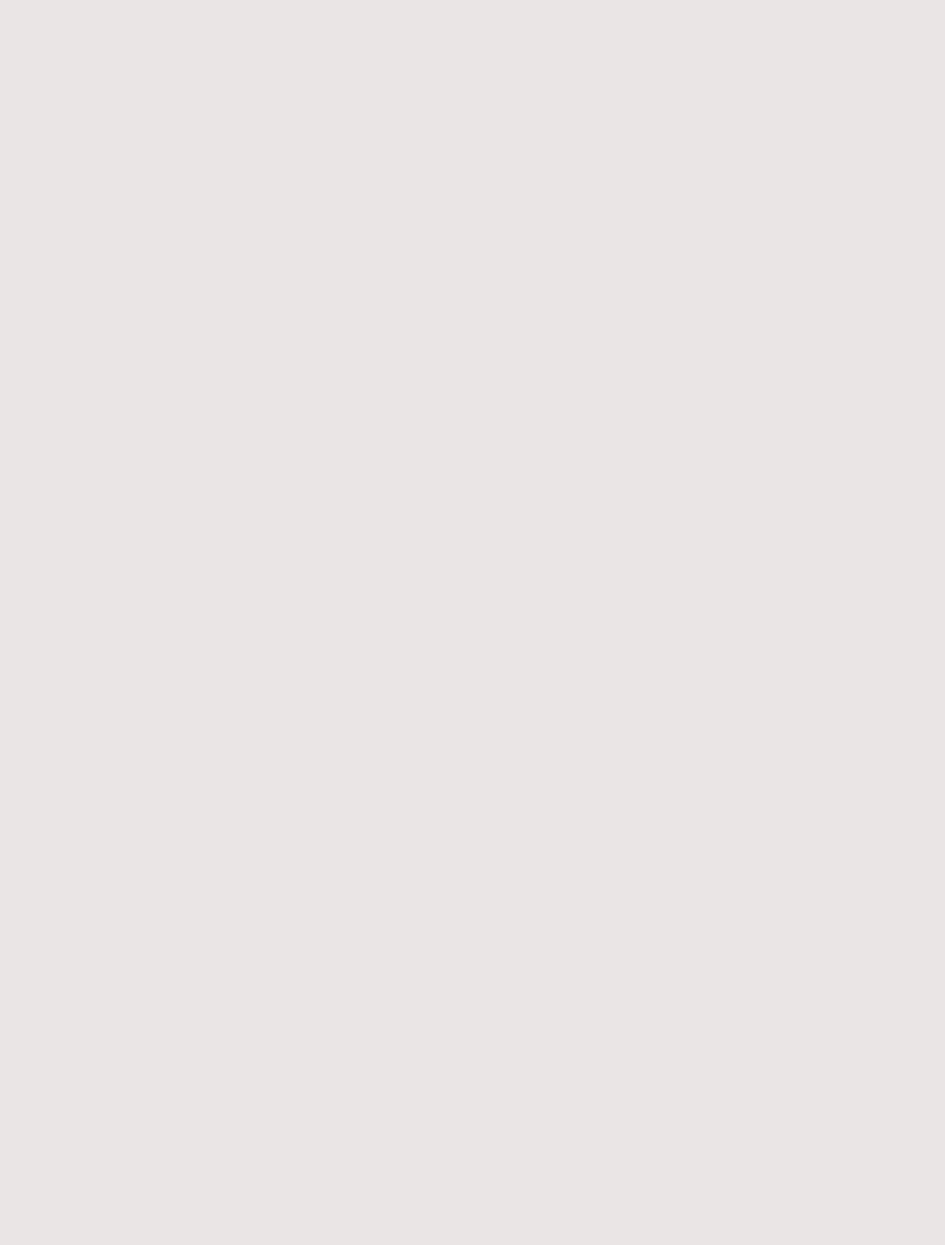
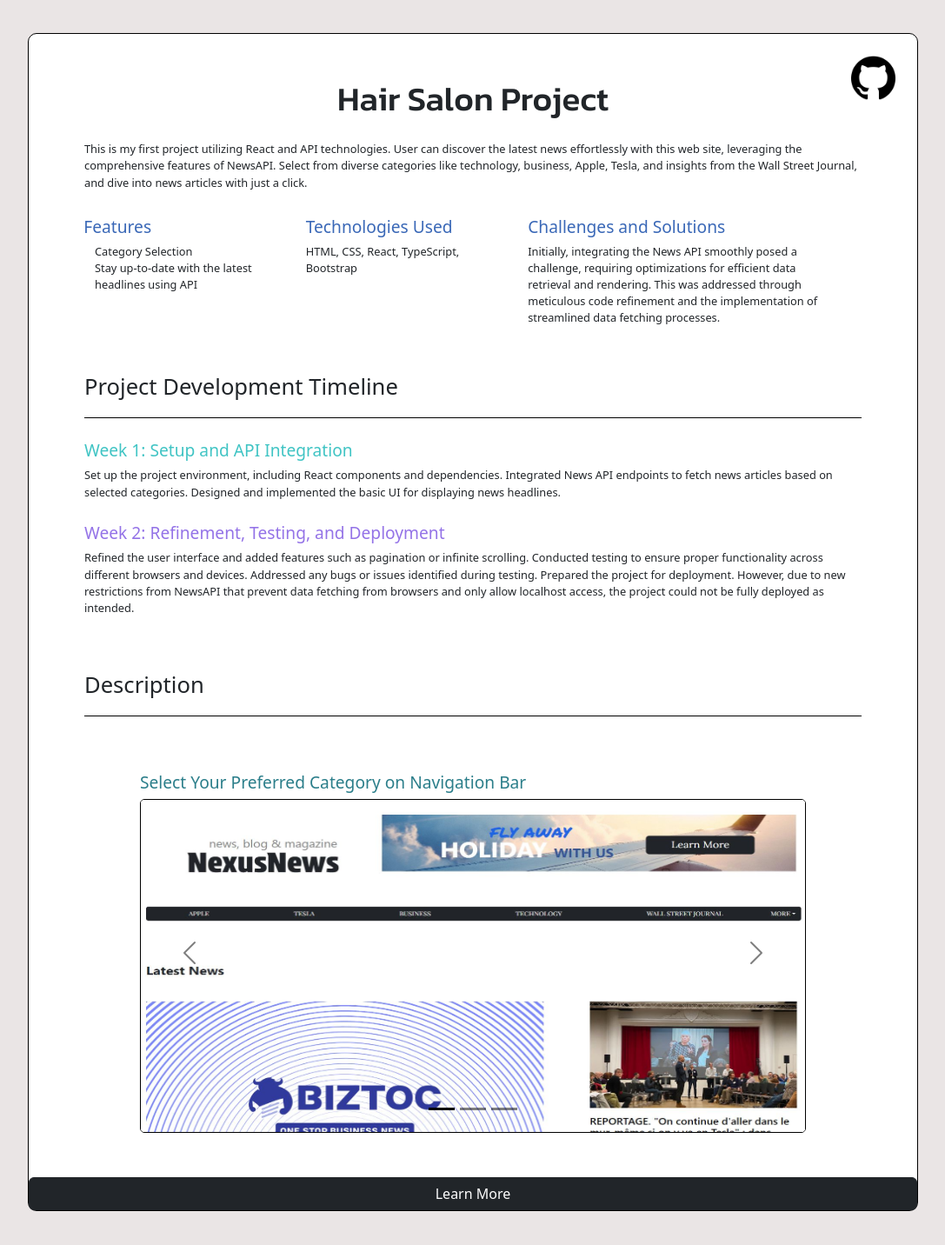
Before and after one commit to ChanminLee05/chanmin_portfolio, a React (Create React App) app: page /HairSalon in a window 1280 px wide. Before the commit this address had no page. Shown: the whole page at 87% size, without its empty margins (96-1183 px from the left). Before the commit the page ends 800 px from the top, so only its background shows below. Built offline with nearby package versions, Linux system fonts and the light colour scheme.

Commit message:
added HairSalon Project but need update

```diff
--- a/src/App.js
+++ b/src/App.js
@@ -5,6 +5,7 @@ import MainPage from "./Component/MainPage";
 import ChatBotProject from "./Component/Projects/ChatBotProject";
 import NewsAPIProject from "./Component/Projects/NewsAPIProject";
 import SolitaireGameProject from "./Component/Projects/SolitaireGameProject";
+import HairSalonProject from "./Component/Projects/HairSalonProject";
 
 
 function App() {
@@ -17,6 +18,7 @@ function App() {
           <Route path="/ChatBot" element={<ChatBotProject />} />
           <Route path="/NewsAPI" element={<NewsAPIProject />} />
           <Route path="/Solitaire" element={<SolitaireGameProject />} />
+          <Route path="/HairSalon" element={<HairSalonProject />} />
         </Routes>
       </Router>
   );
--- /dev/null
+++ b/src/Component/Projects/HairSalonProject.js
@@ -0,0 +1,101 @@
+import React from 'react';
+import Github from "../../Assets/githubonly.png";
+import N1 from "../../Assets/n-main.JPG";
+import N2 from "../../Assets/n-top.JPG";
+import N3 from "../../Assets/n-load.JPG";
+
+const HairSalonProject = () => {
+    return (
+        <div className="project">
+            <a href="https://github.com/ChanminLee05/HairSalonSite.git" target="_blank" rel="noopener noreferrer"><img src={Github} alt="git" className="git-img"/></a>
+            <h1 className="project-title">Hair Salon Project</h1>
+            <div className="intro1">
+                <p className="intro1-txt">
+                    This is my first project utilizing React and API technologies.
+                    User can discover the latest news effortlessly with this web site, leveraging the comprehensive features of NewsAPI.
+                    Select from diverse categories like technology, business, Apple, Tesla, and insights from the Wall Street Journal, and dive into news articles with just a click.
+                </p>
+            </div>
+            <div className="project-intro row">
+                <div className="intro2 col-3">
+                    <h4 className="intro-title">Features</h4>
+                    <ul>
+                        <li className="intro2-list">Category Selection</li>
+                        <li className="intro2-list">Stay up-to-date with the latest headlines using API</li>
+                    </ul>
+                </div>
+                <div className="intro3 col-3">
+                    <h4 className="intro-title">Technologies Used</h4>
+                    <p className="intro3-txt">HTML, CSS, React, TypeScript, Bootstrap</p>
+                </div>
+                <div className="intro4 col-5">
+                    <h4 className="intro-title">Challenges and Solutions</h4>
+                    <p className="intro4-txt">Initially, integrating the News API smoothly posed a challenge, requiring optimizations for efficient data retrieval and rendering.
+                        This was addressed through meticulous code refinement and the implementation of streamlined data fetching processes.</p>
+                </div>
+            </div>
+            <div className="progress-container">
+                <h1 className="progress-title">Project Development Timeline</h1>
+                <div className="progress-item">
+                    <h3 className="item1">Week 1: Setup and API Integration</h3>
+                    <p className="item-txt">Set up the project environment, including React components and dependencies.
+                        Integrated News API endpoints to fetch news articles based on selected categories.
+                        Designed and implemented the basic UI for displaying news headlines.</p>
+                </div>
+                <div className="progress-item">
+                    <h3 className="item2">Week 2: Refinement, Testing, and Deployment</h3>
+                    <p className="item-txt">Refined the user interface and added features such as pagination or infinite scrolling.
+                        Conducted testing to ensure proper functionality across different browsers and devices.
+                        Addressed any bugs or issues identified during testing.
+                        Prepared the project for deployment. However, due to new restrictions from NewsAPI that prevent data fetching from browsers and only allow localhost access,
+                        the project could not be fully deployed as intended.
+                    </p>
+                </div>
+            </div>
+            <div className="desc-container">
+                <h1 className="desc-title">Description</h1>
+                <div id="carouselExampleDark" className="carousel carousel-dark slide w-slide">
+                    <div className="carousel-indicators">
+                        <button type="button" data-bs-target="#carouselExampleDark" data-bs-slide-to="0" className="active" aria-current="true" aria-label="Slide 1"></button>
+                        <button type="button" data-bs-target="#carouselExampleDark" data-bs-slide-to="1" aria-label="Slide 2"></button>
+                        <button type="button" data-bs-target="#carouselExampleDark" data-bs-slide-to="2" aria-label="Slide 3"></button>
+                    </div>
+                    <div className="carousel-inner">
+                        <div className="carousel-item active">
+                            <h5 className="w-title">Select Your Preferred Category on Navigation Bar</h5>
+                            <img src={N1} className="d-block w-100 w-img" alt="..."/>
+                        </div>
+                        <div className="carousel-item">
+                            <h5 className="w-title">Access Latest News with a Single Click</h5>
+                            <img src={N2} className="d-block w-100 w-img" alt="..."/>
+                        </div>
+                        <div className="carousel-item">
+                            <h5 className="w-title">Explore More News: Simply Click to Load</h5>
+                            <div className="w3-img-container">
+                                <img src={N3} className="d-block w-100 w3-img" alt="..."/>
+                            </div>
+                        </div>
+
+                    </div>
+                    <button className="carousel-control-prev" type="button" data-bs-target="#carouselExampleDark" data-bs-slide="prev">
+                        <span className="carousel-control-prev-icon" aria-hidden="true"></span>
+                        <span className="visually-hidden">Previous</span>
+                    </button>
+                    <button className="carousel-control-next" type="button" data-bs-target="#carouselExampleDark" data-bs-slide="next">
+                        <span className="carousel-control-next-icon" aria-hidden="true"></span>
+                        <span className="visually-hidden">Next</span>
+                    </button>
+                </div>
+            </div>
+
+            <button className="btn btn-dark d-grid">
+                <a href="https://main--shine-hair-salon.netlify.app//" className="link-to-news">
+                    Learn More
+                </a>
+            </button>
+
+        </div>
+    );
+};
+
+export default HairSalonProject;
--- a/src/Component/WorkPage.js
+++ b/src/Component/WorkPage.js
@@ -9,6 +9,7 @@ import Pizza from '../Assets/pizza.png';
 import Robot from '../Assets/robot.png';
 import NewsImg from '../Assets/news.png';
 import Cards from '../Assets/cards.png';
+import HairMain from '../Assets/hair-salon-main.png';
 
 export default function WorkPage() {
 
@@ -47,7 +48,7 @@ export default function WorkPage() {
                             <h3 className="card-title">What To Eat</h3>
                             <div className="skill-used">
                                 <h5 className="skill-title">Skills</h5>
-                                <p className="skill-txt">HTML, CSS, React.js, HTML, Bootstrap</p>
+                                <p className="skill-txt">HTML, CSS, React, Bootstrap</p>
                             </div>
                             <div className="duration">
                                 <h5 className="duration-title">Duration</h5>
@@ -89,7 +90,7 @@ export default function WorkPage() {
                             <h3 className="card-title">News API Project</h3>
                             <div className="skill-used">
                                 <h5 className="skill-title">Skills</h5>
-                                <p className="skill-txt">HTML, CSS, React.js, HTML, Bootstrap</p>
+                                <p className="skill-txt">HTML, CSS, React, Bootstrap</p>
                             </div>
                             <div className="duration">
                                 <h5 className="duration-title">Duration</h5>
@@ -124,6 +125,27 @@ export default function WorkPage() {
                         </div>
                     </Link>
                 </div>
+                <div className="card card5">
+                    <Link to="/HairSalon" className="card-link">
+                        <img src={HairMain} className="card-img-top project-img" alt="hair salon"/>
+                        <div className="card-body">
+                            <h3 className="card-title">Hair Salon Project</h3>
+                            <div className="skill-used">
+                                <h5 className="skill-title">Skills</h5>
+                                <p className="skill-txt">HTML, CSS, React, TypeScript, BootStrap</p>
+                            </div>
+                            <div className="duration">
+                                <h5 className="duration-title">Duration</h5>
+                                <p className="duration-txt">2 weeks</p>
+                            </div>
+                            <div className="project-type">
+                                <h5 className="project-type-title">Project Type</h5>
+                                <p className="project-type-txt">Individual</p>
+                            </div>
+                            <img src={Cards} alt="cards" className="custom-img cards-img"></img>
+                        </div>
+                    </Link>
+                </div>
             </div>
         </div>
     )
```
Also changed, not shown: 1 other file (tests, documents, lock files or other folders).
